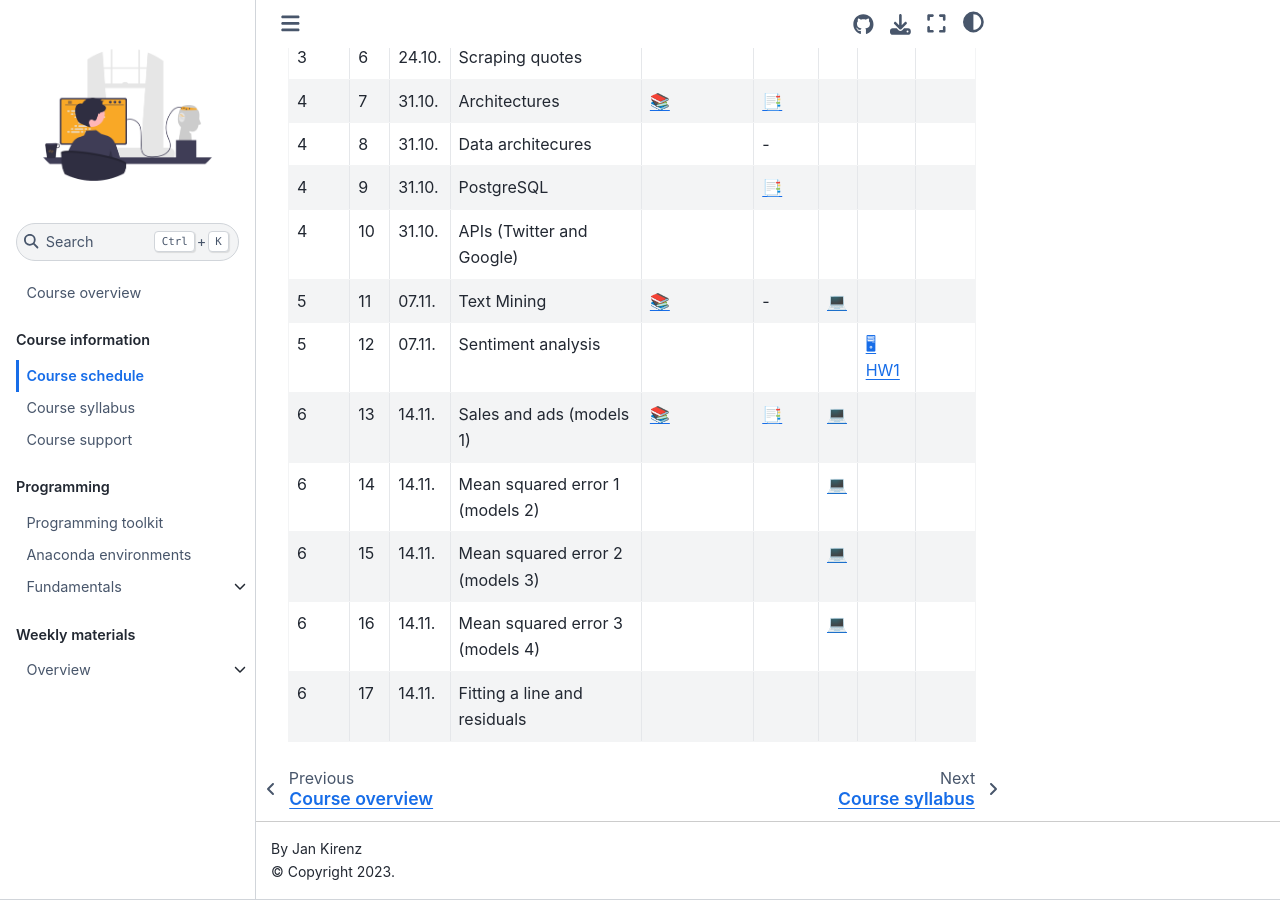
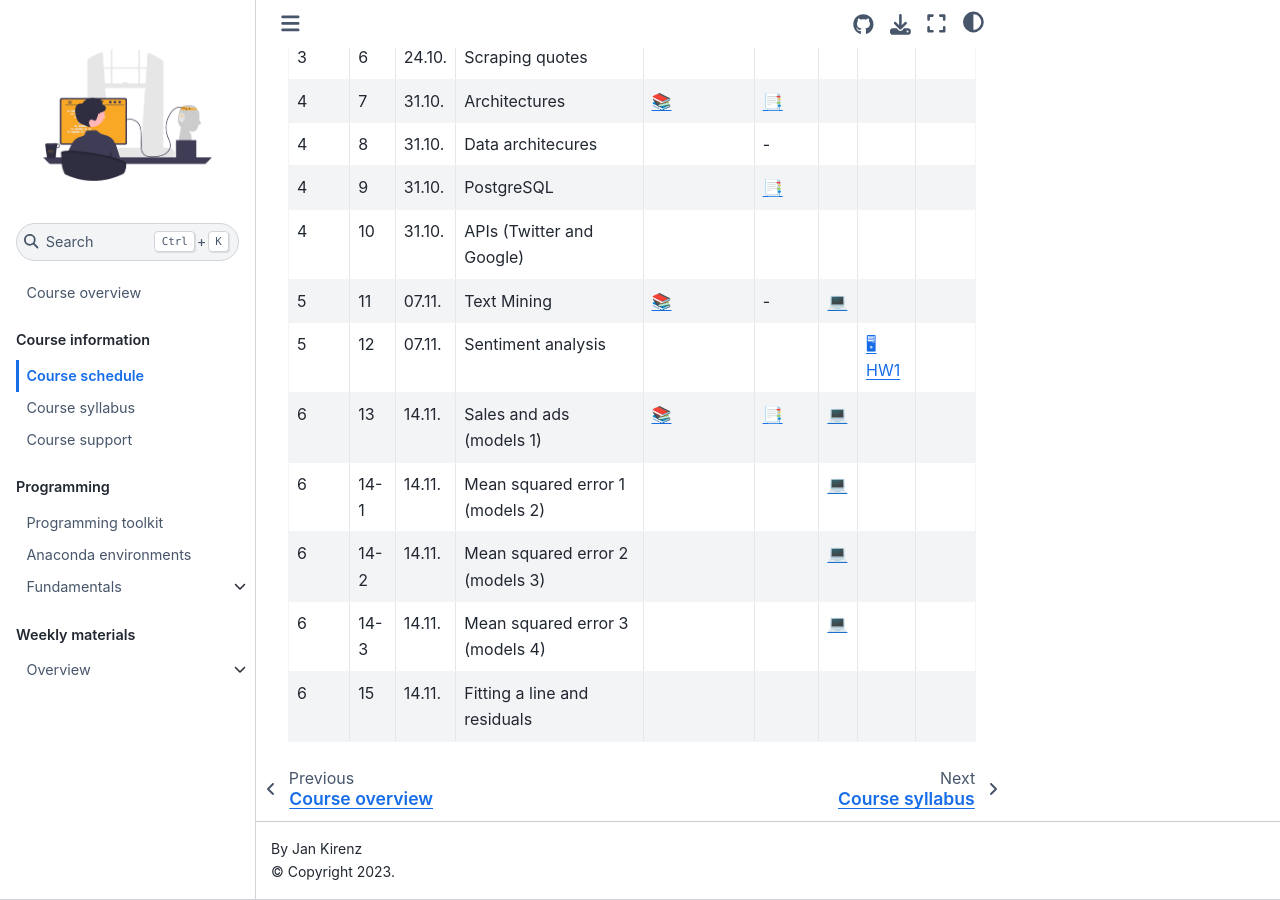
Before and after one commit to ds-ws22/website, a Jupyter Book: the page built from docs/course-schedule.md, in a window 1280 px wide and 900 px high, scrolled down 646 px. Built offline with Jupyter Book 1.0.4 settings and Sphinx 7.4.7 and the Sphinx Book theme 1.1.4, drawn with Linux system fonts in a browser that asks for light colours; comment, search, counter and statistics services are not loaded.

Commit message:
Update course-schedule.md

```diff
--- a/docs/course-schedule.md
+++ b/docs/course-schedule.md
@@ -23,7 +23,7 @@ For a semester overview, take a look at the [course-overview](../docs/course-ove
 |	5	|	11	|	07.11.	|	Text Mining	|	[📚](../weeks/week5.md)	|	 - 	|	[💻](../weeks/week5.md)	|		|		|
 |	5	|	12	|	07.11.	|	Sentiment analysis	|		|		|		|	[🖥 HW1](https://e-learning.hdm-stuttgart.de/moodle/mod/page/view.php?id=267036)	|		|
 |	6	|	13	|	14.11.	|	Sales and ads (models 1)	|	[📚](../weeks/week6.md)	|	[📑](https://drive.google.com/file/d/1-ZfUfZ671sAIsGPhKhvPfG9_mpgOXuro/view?usp=sharing)	|	[💻](../weeks/week6.md)	|		|		|
-|	6	|	14	|	14.11.	|	Mean squared error 1 (models 2)	|		|		|	[💻](../weeks/week6.md)	|		|		|
-|	6	|	15	|	14.11.	|	Mean squared error 2 (models 3)	|		|		|	[💻](../weeks/week6.md)	|		|		|
-|	6	|	16	|	14.11.	|	Mean squared error 3 (models 4)	|		|		|	[💻](../weeks/week6.md)	|		|		|
-|	6	|	17	|	14.11.	|	Fitting a line and residuals	|		|		|		|		|		|
+|	6	|	14-1	|	14.11.	|	Mean squared error 1 (models 2)	|		|		|	[💻](../weeks/week6.md)	|		|		|
+|	6	|	14-2	|	14.11.	|	Mean squared error 2 (models 3)	|		|		|	[💻](../weeks/week6.md)	|		|		|
+|	6	|	14-3	|	14.11.	|	Mean squared error 3 (models 4)	|		|		|	[💻](../weeks/week6.md)	|		|		|
+|	6	|	15	|	14.11.	|	Fitting a line and residuals	|		|		|		|		|		|
```
